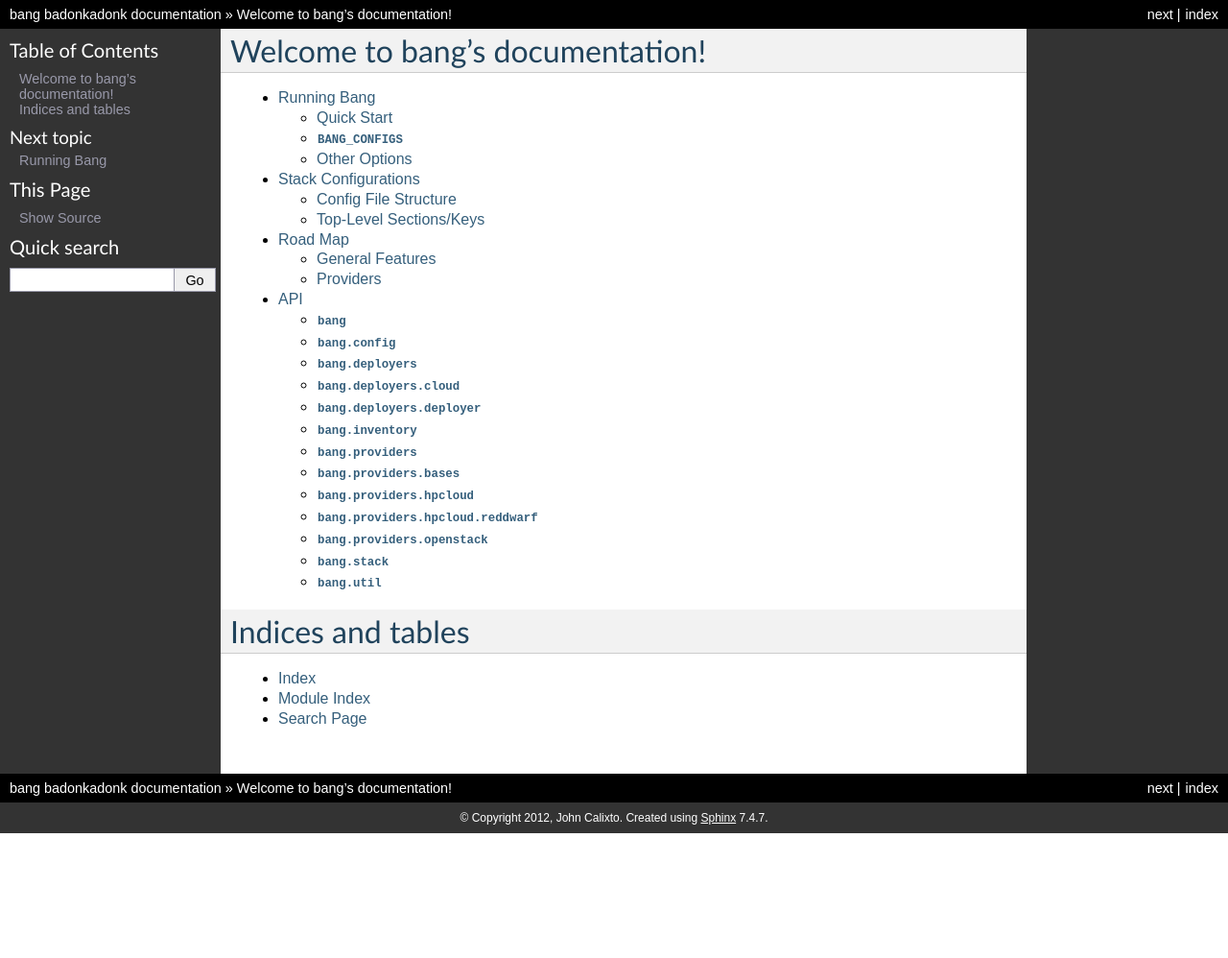
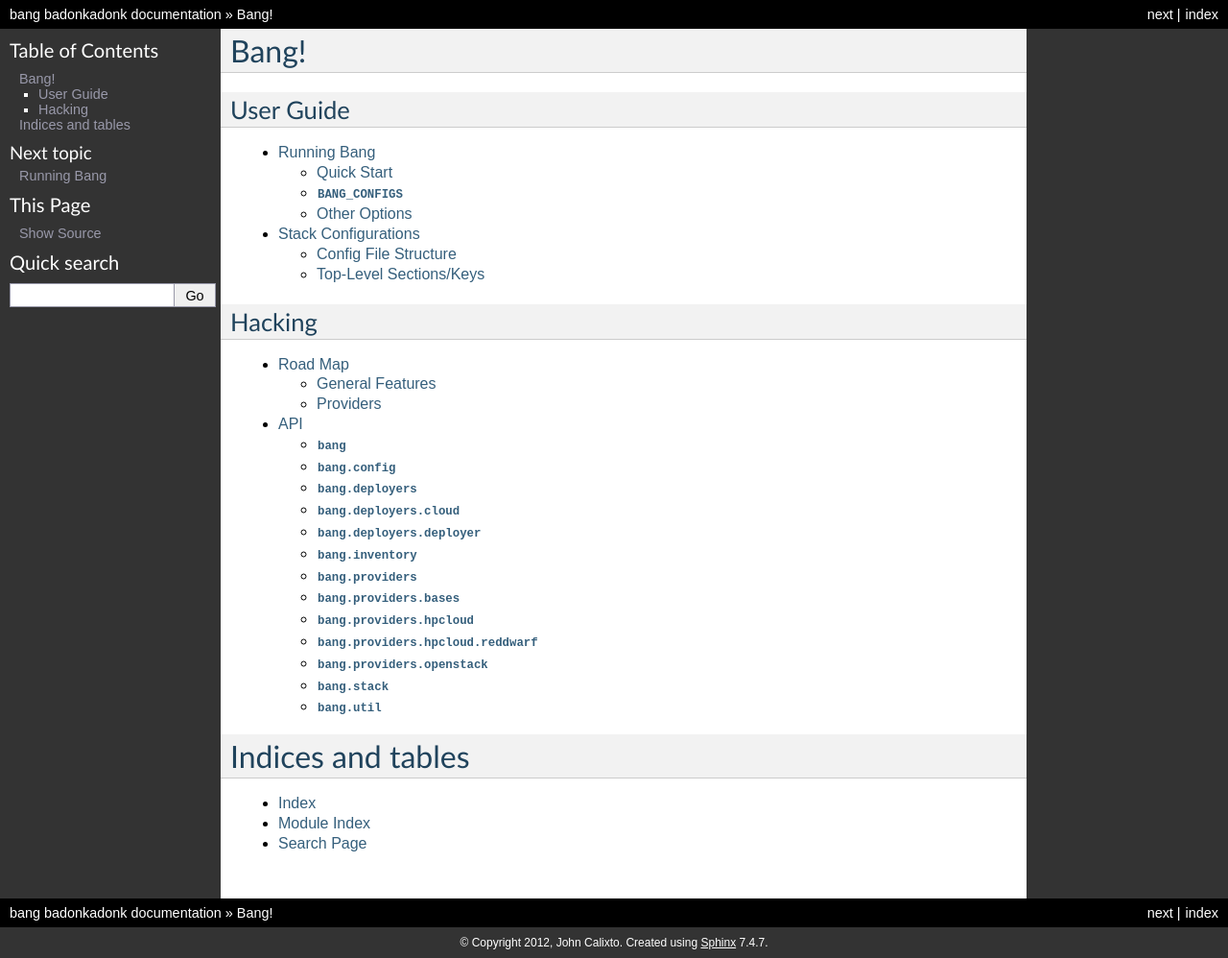
Before and after one commit to fr33jc/bang, a Sphinx documentation site: the page built from doc/index.txt, in a window 1280 px wide and 998 px high. Shown: the whole window at 96% size. Built offline with Sphinx 7.4.7, drawn with Linux system fonts in a browser that asks for light colours.

Commit message:
Separate dev docs from user docs

```diff
--- a/doc/index.txt
+++ b/doc/index.txt
@@ -1,11 +1,21 @@
-Welcome to bang's documentation!
-================================
+Bang!
+=====
 
+
+User Guide
+----------
 .. toctree::
     :maxdepth: 2
 
     running
     stack_configs
+
+
+Hacking
+-------
+.. toctree::
+    :maxdepth: 2
+
     roadmap
     api
 
```
